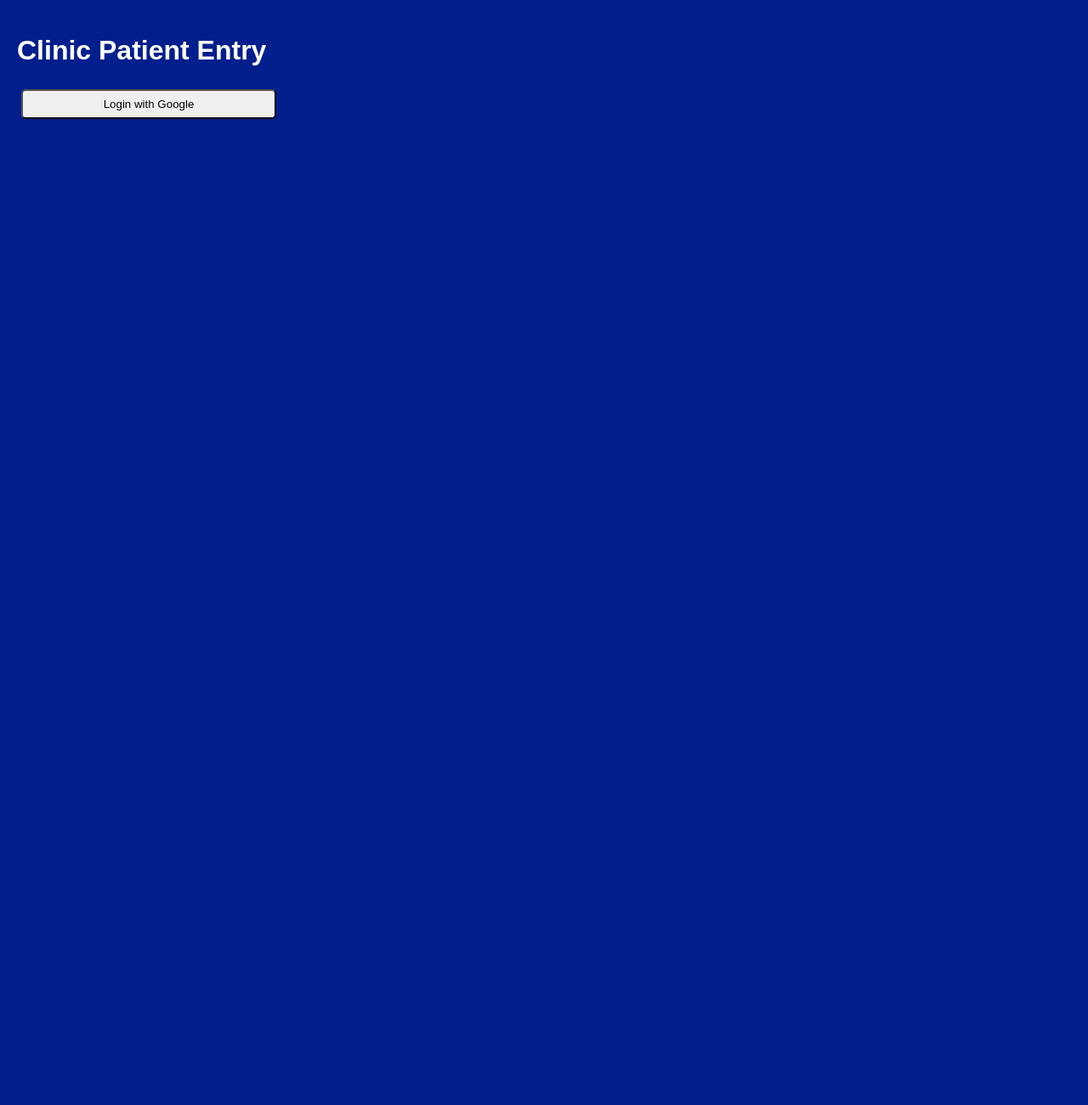
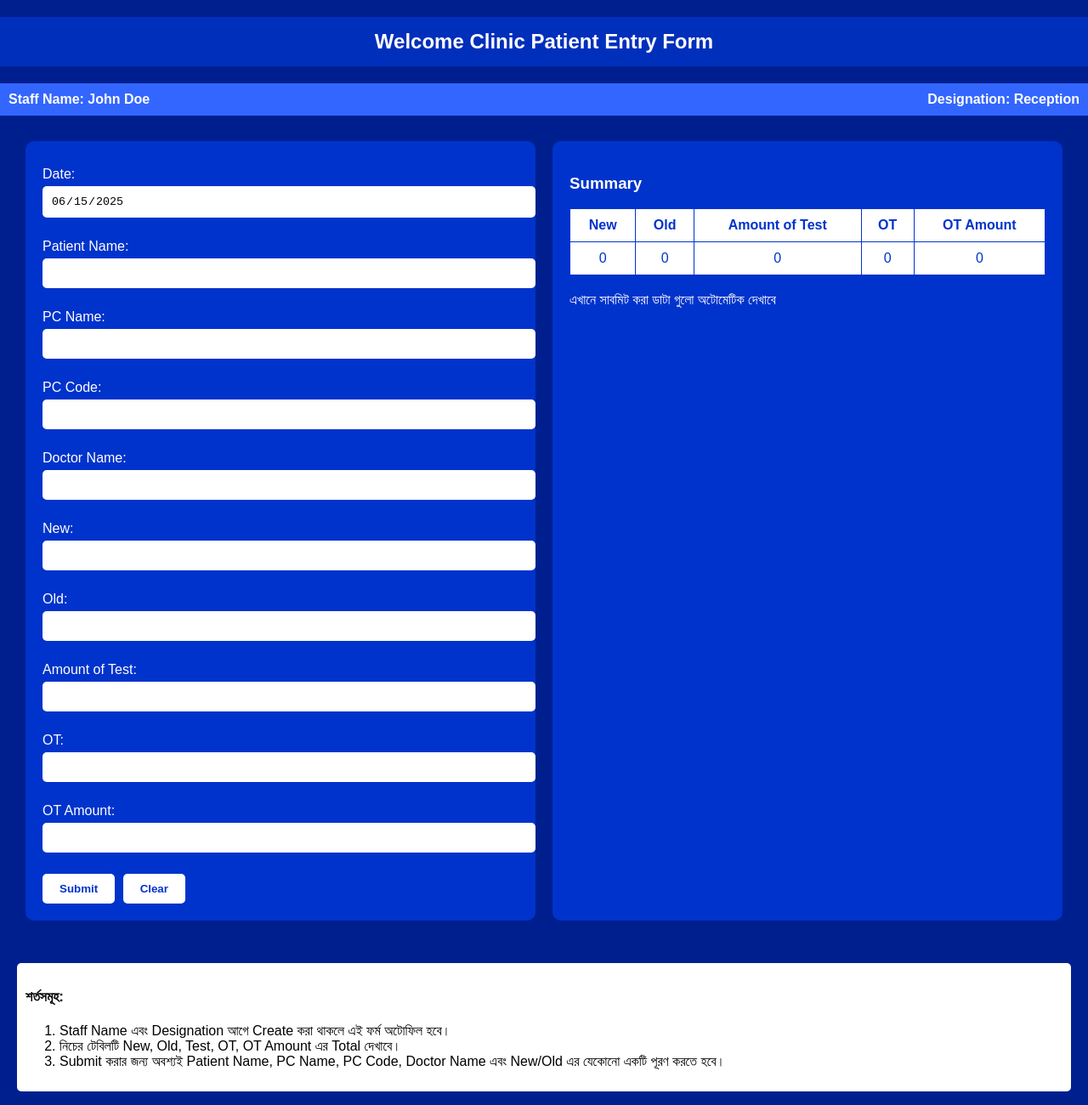
Before and after one commit to MDhossain120/clinic-record-system, a plain HTML site: page index.html in a window 1280 px wide. Shown: the whole page at 85% size. Before the commit the page ends 800 px from the top, so only its background shows below. Drawn offline with Linux system fonts and the light colour scheme; no server answers.

Commit message:
Update index.html

```diff
--- a/index.html
+++ b/index.html
@@ -4,132 +4,179 @@
   <meta charset="UTF-8">
   <meta name="viewport" content="width=device-width, initial-scale=1.0">
   <title>Clinic Patient Entry</title>
-  <script type="module">
-    // Firebase Config
-    import { initializeApp } from "https://www.gstatic.com/firebasejs/10.12.2/firebase-app.js";
-    import { getFirestore, collection, addDoc, serverTimestamp, query, orderBy, onSnapshot } from "https://www.gstatic.com/firebasejs/10.12.2/firebase-firestore.js";
-    import { getAuth, GoogleAuthProvider, signInWithPopup, onAuthStateChanged } from "https://www.gstatic.com/firebasejs/10.12.2/firebase-auth.js";
-
-    const firebaseConfig = {
-      apiKey: "AIzaSyBqjaLgabOuFb6k8LIJXovKOZMjtxc3CjU",
-      authDomain: "clinicapp-a2f2a.firebaseapp.com",
-      projectId: "clinicapp-a2f2a",
-      storageBucket: "clinicapp-a2f2a.appspot.com",
-      messagingSenderId: "313561643437",
-      appId: "1:313561643437:web:194a95f5667928cfe78924",
-      measurementId: "G-YB9QF191NY"
-    };
-
-    const app = initializeApp(firebaseConfig);
-    const db = getFirestore(app);
-    const auth = getAuth();
-    const provider = new GoogleAuthProvider();
-
-    const loginBtn = document.getElementById("loginBtn");
-    const userInfo = document.getElementById("userInfo");
-    const entrySection = document.getElementById("entrySection");
-    const staffNameField = document.getElementById("staffName");
-    const staffDesigField = document.getElementById("staffDesig");
-
-    loginBtn.addEventListener("click", () => {
-      signInWithPopup(auth, provider)
-        .then(result => {
-          const user = result.user;
-          userInfo.textContent = `Logged in as: ${user.displayName}`;
-          staffNameField.value = user.displayName;
-          entrySection.style.display = "block";
-        })
-        .catch(error => alert(error.message));
-    });
-
-    const form = document.getElementById("entryForm");
-    form.addEventListener("submit", async (e) => {
-      e.preventDefault();
-      const data = {
-        date: new Date().toLocaleDateString(),
-        staffName: staffNameField.value,
-        designation: staffDesigField.value,
-        patientName: form.patientName.value,
-        pcName: form.pcName.value,
-        pcCode: form.pcCode.value,
-        doctorName: form.doctorName.value,
-        newPatient: form.newPatient.value,
-        oldPatient: form.oldPatient.value,
-        testAmount: form.testAmount.value,
-        ot: form.ot.value,
-        otAmount: form.otAmount.value,
-        createdAt: serverTimestamp(),
-      };
-      if (!data.patientName || (!data.newPatient && !data.oldPatient)) {
-        alert("Please fill required fields.");
-        return;
-      }
-      await addDoc(collection(db, "patientEntries"), data);
-      form.reset();
-    });
-
-    const tableBody = document.getElementById("dataBody");
-    onSnapshot(query(collection(db, "patientEntries"), orderBy("createdAt", "desc")), (snapshot) => {
-      tableBody.innerHTML = "";
-      snapshot.forEach(doc => {
-        const d = doc.data();
-        const row = `<tr>
-          <td>${d.newPatient || ""}</td>
-          <td>${d.oldPatient || ""}</td>
-          <td>${d.testAmount || ""}</td>
-          <td>${d.ot || ""}</td>
-          <td>${d.otAmount || ""}</td>
-        </tr>`;
-        tableBody.innerHTML += row;
-      });
-    });
-  </script>
   <style>
-    body { font-family: Arial; background: #001f8d; color: white; margin: 0; padding: 20px; }
-    .box { background: #0033cc; padding: 20px; border-radius: 10px; }
-    input, select, button { padding: 8px; margin: 5px; width: 90%; max-width: 300px; border-radius: 5px; }
-    table { width: 100%; margin-top: 20px; background: white; color: black; border-collapse: collapse; }
-    th, td { border: 1px solid #ccc; padding: 10px; text-align: center; }
-    #entrySection { display: none; }
+    body {
+      font-family: sans-serif;
+      margin: 0;
+      background-color: #001f8f;
+      color: white;
+    }
+    h2 {
+      text-align: center;
+      background: #002fbb;
+      padding: 15px;
+      font-size: 24px;
+    }
+    .header {
+      display: flex;
+      justify-content: space-between;
+      background: #3366ff;
+      padding: 10px;
+      font-weight: bold;
+    }
+    .container {
+      display: flex;
+      padding: 20px;
+    }
+    .form-container, .summary-container {
+      flex: 1;
+      margin: 10px;
+      background: #0033cc;
+      padding: 20px;
+      border-radius: 10px;
+    }
+    input[type="text"], input[type="number"], input[type="date"] {
+      width: 100%;
+      padding: 10px;
+      margin: 5px 0 15px 0;
+      border: none;
+      border-radius: 5px;
+    }
+    label {
+      display: block;
+      margin-top: 10px;
+    }
+    button {
+      padding: 10px 20px;
+      margin: 10px 5px 0 0;
+      background-color: white;
+      color: #0033cc;
+      font-weight: bold;
+      border: none;
+      border-radius: 5px;
+      cursor: pointer;
+    }
+    table {
+      width: 100%;
+      background-color: white;
+      color: #0033cc;
+      border-collapse: collapse;
+      margin-bottom: 20px;
+    }
+    th, td {
+      padding: 10px;
+      border: 1px solid #0033cc;
+      text-align: center;
+    }
+    .note {
+      background: white;
+      color: black;
+      padding: 10px;
+      margin: 20px;
+      border-radius: 5px;
+    }
   </style>
 </head>
 <body>
-  <h1>Clinic Patient Entry</h1>
-  <button id="loginBtn">Login with Google</button>
-  <div id="userInfo"></div>
+  <h2>Welcome Clinic Patient Entry Form</h2>
+  <div class="header">
+    <div>Staff Name: <span id="staffName">John Doe</span></div>
+    <div>Designation: <span id="staffRole">Reception</span></div>
+  </div>
+  <div class="container">
+    <div class="form-container">
+      <form id="entryForm">
+        <label>Date:</label>
+        <input type="date" id="entryDate" required readonly>
 
-  <div id="entrySection">
-    <div class="box">
-      <form id="entryForm">
-        <input id="staffName" name="staffName" placeholder="Staff Name" readonly><br>
-        <select id="staffDesig" name="staffDesig" required>
-          <option value="">Select Designation</option>
-          <option value="Marketing">Marketing</option>
-          <option value="Reception">Reception</option>
-          <option value="Attendance">Attendance</option>
-          <option value="Collection and Lab">Collection and Lab</option>
-          <option value="Others">Others</option>
-        </select><br>
-        <input name="patientName" placeholder="Patient Name" required><br>
-        <input name="pcName" placeholder="PC Name"><br>
-        <input name="pcCode" placeholder="PC Code"><br>
-        <input name="doctorName" placeholder="Doctor Name"><br>
-        <input name="newPatient" placeholder="New"><br>
-        <input name="oldPatient" placeholder="Old"><br>
-        <input name="testAmount" placeholder="Amount of Test"><br>
-        <input name="ot" placeholder="OT"><br>
-        <input name="otAmount" placeholder="OT Amount"><br>
+        <label>Patient Name:</label>
+        <input type="text" id="patientName" required>
+
+        <label>PC Name:</label>
+        <input type="text" id="pcName" required>
+
+        <label>PC Code:</label>
+        <input type="text" id="pcCode" required>
+
+        <label>Doctor Name:</label>
+        <input type="text" id="doctorName" required>
+
+        <label>New:</label>
+        <input type="number" id="newCount" min="0">
+
+        <label>Old:</label>
+        <input type="number" id="oldCount" min="0">
+
+        <label>Amount of Test:</label>
+        <input type="number" id="testAmount" min="0">
+
+        <label>OT:</label>
+        <input type="number" id="otCount" min="0">
+
+        <label>OT Amount:</label>
+        <input type="number" id="otAmount" min="0">
+
         <button type="submit">Submit</button>
-        <button type="reset">Clear</button>
+        <button type="button" onclick="document.getElementById('entryForm').reset(); setToday();">Clear</button>
       </form>
     </div>
 
-    <table>
-      <thead>
+    <div class="summary-container">
+      <h3>Summary</h3>
+      <table>
         <tr><th>New</th><th>Old</th><th>Amount of Test</th><th>OT</th><th>OT Amount</th></tr>
-      </thead>
-      <tbody id="dataBody"></tbody>
-    </table>
+        <tr>
+          <td id="sumNew">0</td>
+          <td id="sumOld">0</td>
+          <td id="sumTest">0</td>
+          <td id="sumOT">0</td>
+          <td id="sumOTAmt">0</td>
+        </tr>
+      </table>
+      <p>এখানে সাবমিট করা ডাটা গুলো অটোমেটিক দেখাবে</p>
+    </div>
   </div>
+
+  <div class="note">
+    <h4>শর্তসমূহ:</h4>
+    <ol>
+      <li>Staff Name এবং Designation আগে Create করা থাকলে এই ফর্ম অটোফিল হবে।</li>
+      <li>নিচের টেবিলটি New, Old, Test, OT, OT Amount এর Total দেখাবে।</li>
+      <li>Submit করার জন্য অবশ্যই Patient Name, PC Name, PC Code, Doctor Name এবং New/Old এর যেকোনো একটি পূরণ করতে হবে।</li>
+    </ol>
+  </div>
+
+  <script>
+    function setToday() {
+      document.getElementById("entryDate").value = new Date().toISOString().split('T')[0];
+    }
+    setToday();
+
+    document.getElementById("entryForm").addEventListener("submit", function (e) {
+      e.preventDefault();
+
+      const patient = document.getElementById("patientName").value.trim();
+      const pcName = document.getElementById("pcName").value.trim();
+      const pcCode = document.getElementById("pcCode").value.trim();
+      const doctor = document.getElementById("doctorName").value.trim();
+      const newC = parseInt(document.getElementById("newCount").value || "0");
+      const oldC = parseInt(document.getElementById("oldCount").value || "0");
+
+      if (!patient || !pcName || !pcCode || !doctor || (newC === 0 && oldC === 0)) {
+        alert("⚠️ সব ইনপুট পূরণ করুন, New অথবা Old যেকোনো একটিতে ভ্যালু দিতে হবে।");
+        return;
+      }
+
+      document.getElementById("sumNew").innerText = newC + parseInt(document.getElementById("sumNew").innerText);
+      document.getElementById("sumOld").innerText = oldC + parseInt(document.getElementById("sumOld").innerText);
+      document.getElementById("sumTest").innerText = parseInt(document.getElementById("testAmount").value || "0") + parseInt(document.getElementById("sumTest").innerText);
+      document.getElementById("sumOT").innerText = parseInt(document.getElementById("otCount").value || "0") + parseInt(document.getElementById("sumOT").innerText);
+      document.getElementById("sumOTAmt").innerText = parseInt(document.getElementById("otAmount").value || "0") + parseInt(document.getElementById("sumOTAmt").innerText);
+
+      alert("✅ সাবমিট সফল হয়েছে");
+      document.getElementById("entryForm").reset();
+      setToday();
+    });
+  </script>
 </body>
 </html>
```
